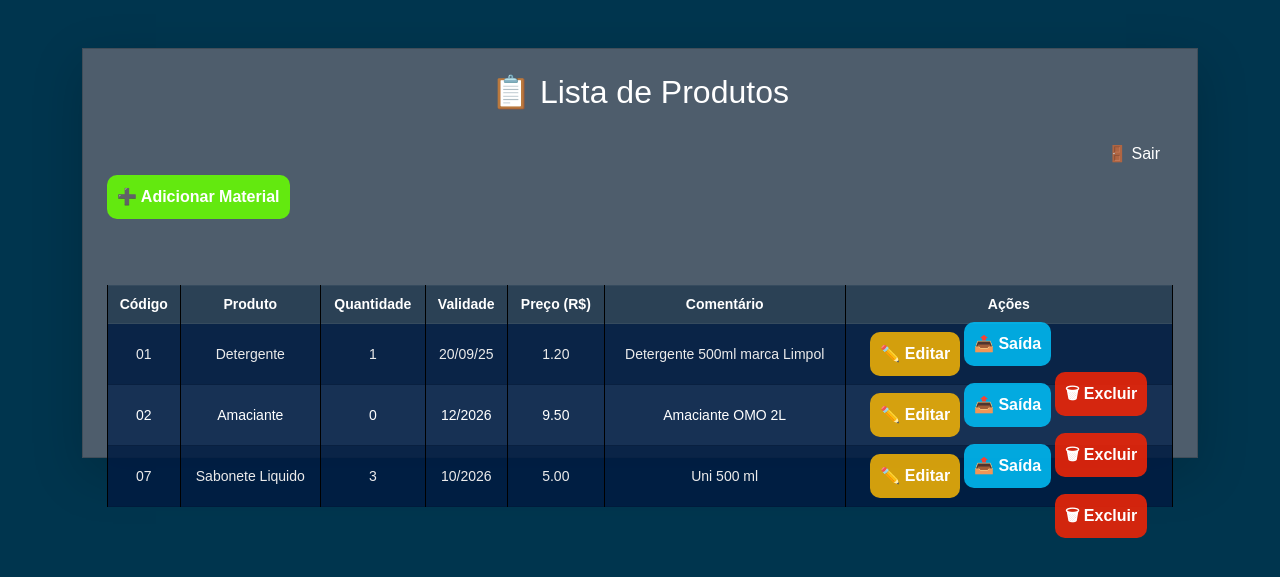
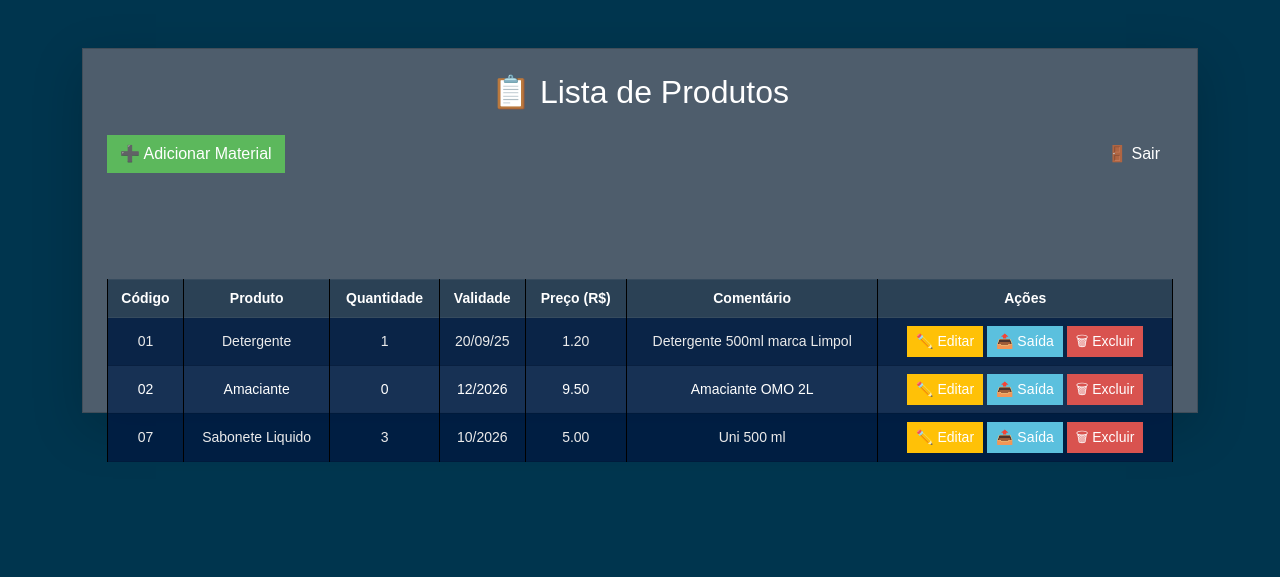
Before and after one commit to felippesouza20/Projeto-Integrador-III, a Flask app: page /index in a window 1280 px wide. Shown: the top 577 px of the page. Run offline with Flask 3, Linux system fonts and the light colour scheme; a user stored in the database is signed in; data comes from the database, SQL or seed files in the repository; some libraries are stand-ins or nearby versions.

Commit message:
1.1 version of index css file.

```diff
--- a/static/css/index.css
+++ b/static/css/index.css
@@ -1,3 +1,5 @@
+/* Corpo da página */
+
 body {
     font-family: 'poppins', sans-serif;
     background-color:rgb(0, 53, 78);
@@ -13,6 +15,8 @@ a {
 text-decoration: none;
 color: white
 }
+
+/* Tabela dos produtos */
 
 table {
     background-color: rgba(0, 30, 70, 0.863);
@@ -56,7 +60,9 @@ input {
     transition: 0.5s;
 }
 
-.btn-success {
+/* Botão de adicionar produto */
+
+.btn btn-success {
     border: none;
     background-color: #66fc03e1;
     border-radius: 10px;
@@ -67,7 +73,9 @@ input {
     top: 40px;
 }
 
-.btn-warning {
+/* Botão de editar produto */
+
+.btn btn-warning {
     border: none;
     background-color: #eeb006e1;
     border-radius: 10px;
@@ -76,7 +84,9 @@ input {
     font-weight: bold;
 }
 
-.btn-danger {
+/* Botão de remover produto */
+
+.btn btn-danger {
     border: none;
     background-color: #ee2506e1;
     border-radius: 10px;
@@ -87,7 +97,9 @@ input {
     top: 40px;
 }
 
-.btn-danger2 {
+/* Botão de logout */
+
+.btn btn-secondary {
     border: none;
     background-color: #ee2506e1;
     border-radius: 10px;
@@ -99,14 +111,3 @@ input {
     bottom: 37px;
 
 }
-
-.btn-info {
-    border: none;
-    background-color: #00baf3e1;
-    border-radius: 10px;
-    padding: 10px;
-    font-size: 16px;
-    font-weight: bold;
-    position: relative;
-    bottom: 10px;
-}
```
